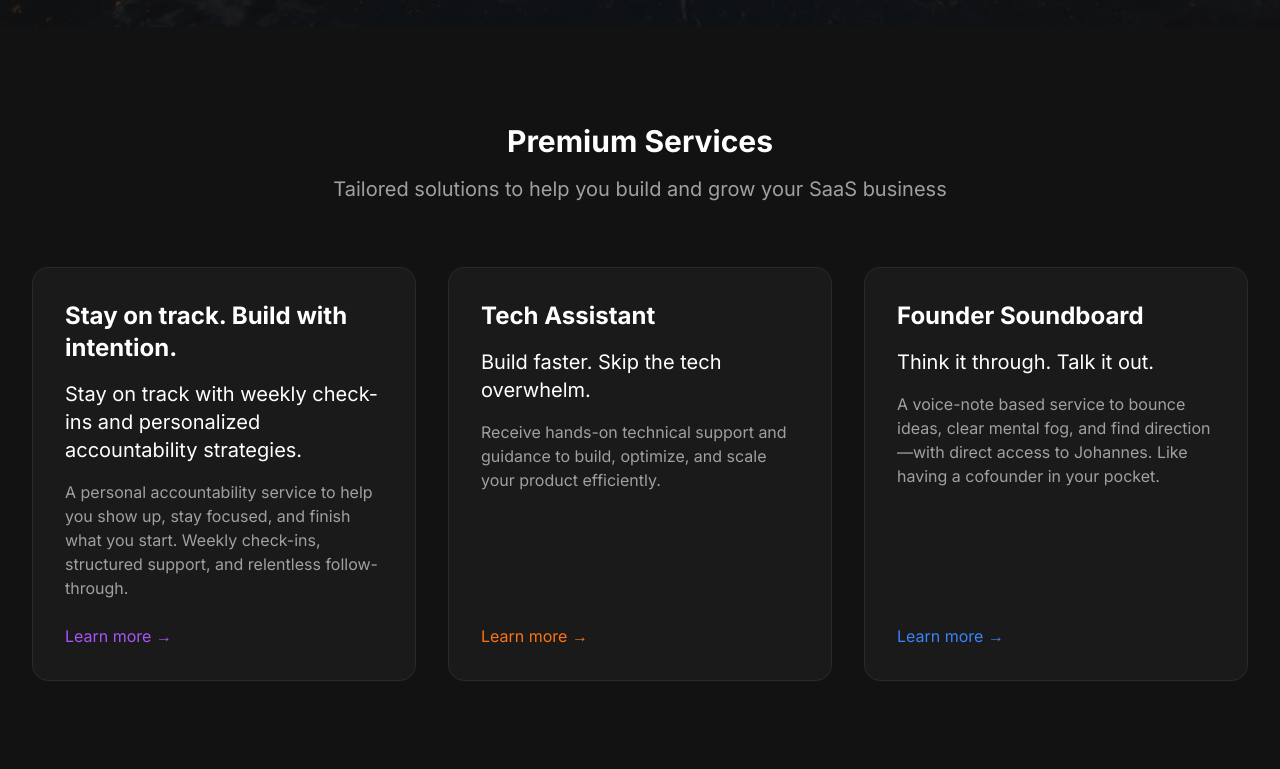
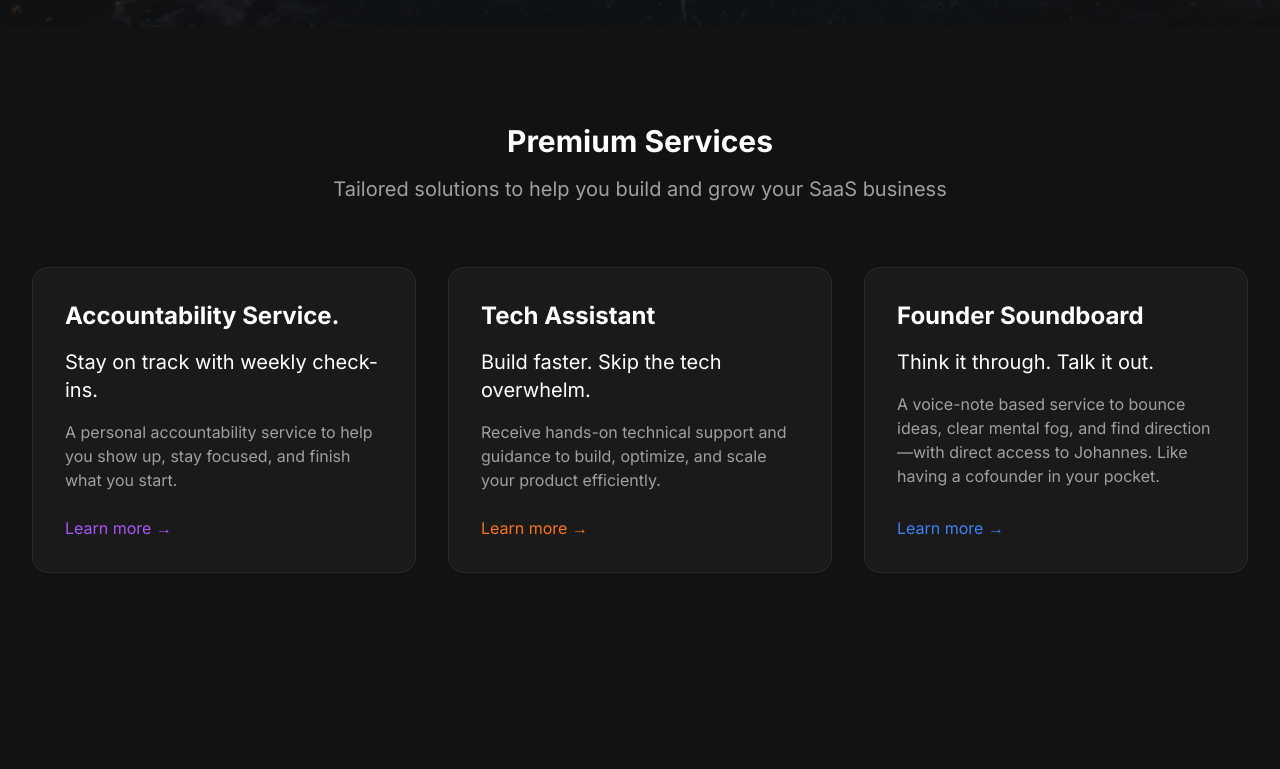
Before and after one commit to JohannesBorge/borge, a Next.js app: page / in a window 1280 px wide. Shown: the part 533-1302 px from the top of the page. Built offline with nearby package versions, Linux system fonts and the light colour scheme.

Commit message:
Update website content

```diff
--- a/app/page.tsx
+++ b/app/page.tsx
@@ -56,9 +56,9 @@ export default function Home() {
           <div className="grid grid-cols-1 md:grid-cols-3 gap-8">
             {[
               {
-                name: "Stay on track. Build with intention.",
-                title: "Stay on track with weekly check-ins and personalized accountability strategies.",
-                description: "A personal accountability service to help you show up, stay focused, and finish what you start. Weekly check-ins, structured support, and relentless follow-through.",
+                name: "Accountability Service.",
+                title: "Stay on track with weekly check-ins.",
+                description: "A personal accountability service to help you show up, stay focused, and finish what you start.",
                 href: "/services/accountability",
                 color: "purple"
               },
```
